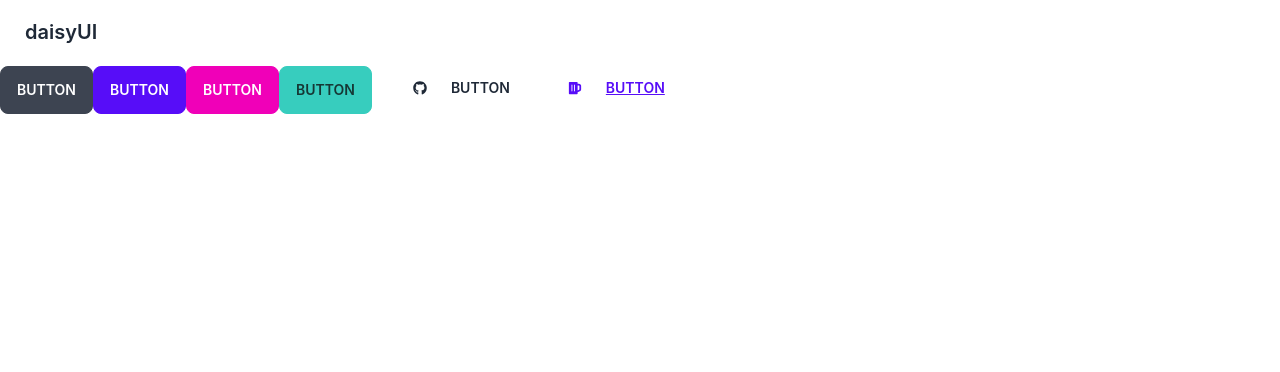
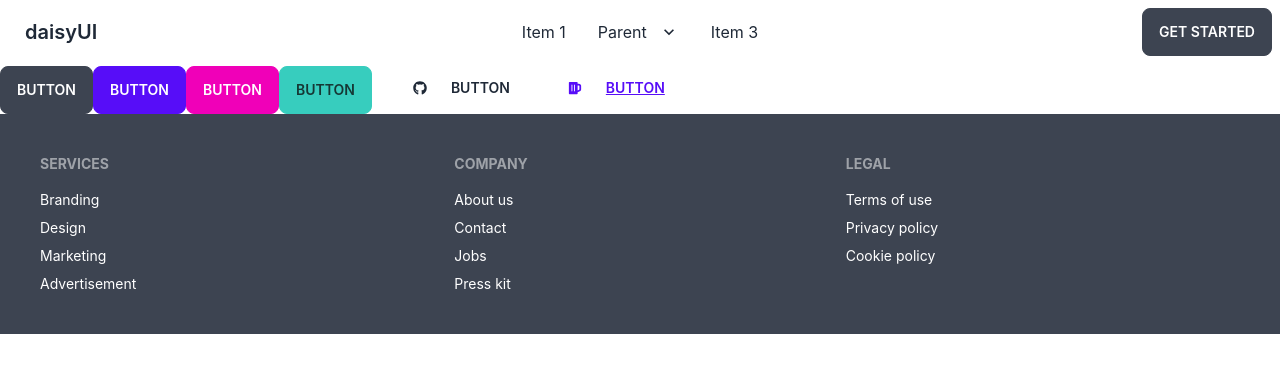
Before and after one commit to mmi-mamun/next-lesson, a Next.js app: page / in a window 1280 px wide. Shown: the top 372 px of the page. Built offline with nearby package versions, Linux system fonts and the light colour scheme.

Commit message:
basic setup

```diff
--- /dev/null
+++ b/components/footer.js
@@ -0,0 +1,28 @@
+const Footer = () => {
+    return (
+        <footer className="footer p-10 bg-neutral text-neutral-content">
+            <div>
+                <span className="footer-title">Services</span>
+                <a className="link link-hover">Branding</a>
+                <a className="link link-hover">Design</a>
+                <a className="link link-hover">Marketing</a>
+                <a className="link link-hover">Advertisement</a>
+            </div>
+            <div>
+                <span className="footer-title">Company</span>
+                <a className="link link-hover">About us</a>
+                <a className="link link-hover">Contact</a>
+                <a className="link link-hover">Jobs</a>
+                <a className="link link-hover">Press kit</a>
+            </div>
+            <div>
+                <span className="footer-title">Legal</span>
+                <a className="link link-hover">Terms of use</a>
+                <a className="link link-hover">Privacy policy</a>
+                <a className="link link-hover">Cookie policy</a>
+            </div>
+        </footer>
+    );
+}
+
+export default Footer;
--- a/components/navbar.js
+++ b/components/navbar.js
@@ -2,7 +2,47 @@ const Navbar = () => {
     return (
         <>
             <div className="navbar bg-base-100">
-                <a className="btn btn-ghost normal-case text-xl">daisyUI</a>
+                <div className="navbar-start">
+                    <div className="dropdown">
+                        <label tabIndex={0} className="btn btn-ghost lg:hidden">
+                            <svg xmlns="http://www.w3.org/2000/svg" className="h-5 w-5" fill="none" viewBox="0 0 24 24" stroke="currentColor"><path strokeLinecap="round" strokeLinejoin="round" strokeWidth="2" d="M4 6h16M4 12h8m-8 6h16" /></svg>
+                        </label>
+                        <ul tabIndex={0} className="menu menu-compact dropdown-content mt-3 p-2 shadow bg-base-100 rounded-box w-52">
+                            <li><a>Item 1</a></li>
+                            <li tabIndex={0}>
+                                <a className="justify-between">
+                                    Parent
+                                    <svg className="fill-current" xmlns="http://www.w3.org/2000/svg" width="24" height="24" viewBox="0 0 24 24"><path d="M8.59,16.58L13.17,12L8.59,7.41L10,6L16,12L10,18L8.59,16.58Z" /></svg>
+                                </a>
+                                <ul className="p-2">
+                                    <li><a>Submenu 1</a></li>
+                                    <li><a>Submenu 2</a></li>
+                                </ul>
+                            </li>
+                            <li><a>Item 3</a></li>
+                        </ul>
+                    </div>
+                    <a className="btn btn-ghost normal-case text-xl">daisyUI</a>
+                </div>
+                <div className="navbar-center hidden lg:flex">
+                    <ul className="menu menu-horizontal px-1">
+                        <li><a>Item 1</a></li>
+                        <li tabIndex={0}>
+                            <a>
+                                Parent
+                                <svg className="fill-current" xmlns="http://www.w3.org/2000/svg" width="20" height="20" viewBox="0 0 24 24"><path d="M7.41,8.58L12,13.17L16.59,8.58L18,10L12,16L6,10L7.41,8.58Z" /></svg>
+                            </a>
+                            <ul className="p-2">
+                                <li><a>Submenu 1</a></li>
+                                <li><a>Submenu 2</a></li>
+                            </ul>
+                        </li>
+                        <li><a>Item 3</a></li>
+                    </ul>
+                </div>
+                <div className="navbar-end">
+                    <a className="btn">Get started</a>
+                </div>
             </div>
         </>
     );
--- /dev/null
+++ b/layouts/mainLayout.js
@@ -0,0 +1,14 @@
+import Footer from "../components/footer";
+import Navbar from "../components/navbar";
+
+const MainLayout = ({ children }) => {
+    return (
+        <div>
+            <Navbar />
+            {children}
+            <Footer />
+        </div>
+    );
+}
+
+export default MainLayout;
--- /dev/null
+++ b/pages/categories/[courseId].js
@@ -0,0 +1,13 @@
+import { useRouter } from "next/router";
+
+const Course = () => {
+    const { query: { courseId } } = useRouter();
+    console.log(courseId)
+    return (
+        <div>
+            this is course
+        </div>
+    );
+}
+
+export default Course;
--- /dev/null
+++ b/pages/home/index.js
@@ -0,0 +1,13 @@
+import MainLayout from "../../layouts/mainLayout";
+
+const Home = () => {
+    return (
+        <MainLayout>
+            <div>
+                this is home
+            </div>
+        </MainLayout>
+    );
+}
+
+export default Home;
--- a/pages/index.js
+++ b/pages/index.js
@@ -2,12 +2,12 @@ import Head from 'next/head'
 import Image from 'next/image'
 import styles from '../styles/Home.module.css'
 import { FaBeer, FaGithub } from "react-icons/fa";
-import Navbar from '../components/navbar';
+import MainLayout from '../layouts/mainLayout';
 
 export default function Home() {
   return (
+    <MainLayout>
       <div>
-      <Navbar></Navbar>
         <button className="btn">Button</button>
         <button className="btn btn-primary">Button</button>
         <button className="btn btn-secondary">Button</button>
@@ -15,5 +15,6 @@ export default function Home() {
         <button className="btn btn-ghost"> <FaGithub className='mx-6'></FaGithub> Button</button>
         <button className="btn btn-link"> <FaBeer className='mx-6'></FaBeer> Button</button>
       </div>
+    </MainLayout>
   )
 }
--- /dev/null
+++ b/pages/teachers/[teacherId].js
@@ -0,0 +1,13 @@
+import { useRouter } from "next/router";
+
+const Teacher = () => {
+    const { query: { teacherId } } = useRouter();
+    console.log(teacherId)
+    return (
+        <div>
+            this is Teacher {teacherId}
+        </div>
+    );
+}
+
+export default Teacher;
```
Lines whose indentation alone changed are shown as unchanged.
